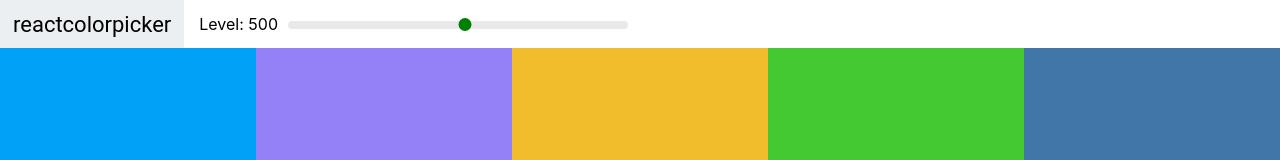
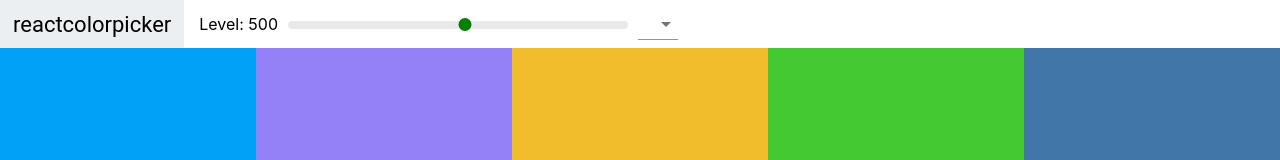
Before and after one commit to JasonDollar/color-picker-project, a React (Create React App) app: page / in a window 1280 px wide. Shown: the top 160 px of the page. Built offline with nearby package versions, Linux system fonts and the light colour scheme.

Commit message:
added material ui and working select

```diff
--- a/package.json
+++ b/package.json
@@ -3,6 +3,7 @@
   "version": "0.1.0",
   "private": true,
   "dependencies": {
+    "@material-ui/core": "^4.0.0",
     "chroma-js": "^2.0.3",
     "prop-types": "^15.7.2",
     "rc-slider": "^8.6.11",
--- a/src/colorHelpers.js
+++ b/src/colorHelpers.js
@@ -21,7 +21,7 @@ const generatePalette = starterPalette => {
         id: color.name.toLowerCase().replace(/ /g, '-'),
         hex: scale[i],
         rgb: chroma(scale[i]).css(),
-        rgba: chroma(scale[i]).css().replace('rgb', 'rgba').replace('', ',1.0'),
+        rgba: chroma(scale[i]).css().replace('rgb', 'rgba').replace(')', ',1.0)'),
       })
     }
   }
--- a/src/components/ColorBox.js
+++ b/src/components/ColorBox.js
@@ -1,6 +1,4 @@
 import React, { useState, useEffect } from 'react'
-
-import styled from 'styled-components'
 
 import { CopyToClipboard } from 'react-copy-to-clipboard'
 import PropTypes from 'prop-types'
@@ -12,17 +10,15 @@ const ColorBox = ({ background, name }) => {
   const [copied, setCopied] = useState(false)
 
   const changeCopyState = () => {
-    console.log(copied)
     setCopied(true)
-    console.log(copied)
   }
 
   useEffect(() => {
-    console.log(copied)
     if (copied === true) {
       setTimeout(() => setCopied(false), 1500)
     }
   }, [copied])
+
   return (
     <CopyToClipboard text={background} onCopy={changeCopyState}>
     <div className="ColorBox" style={{ background }}>
--- a/src/components/Navbar.js
+++ b/src/components/Navbar.js
@@ -1,6 +1,7 @@
-import React from 'react'
+import React, { useState } from 'react'
 import PropTypes from 'prop-types'
-
+import Select from '@material-ui/core/Select'
+import MenuItem from '@material-ui/core/MenuItem'
 import styled from 'styled-components'
 import Slider from 'rc-slider'
 import 'rc-slider/assets/index.css'
@@ -53,7 +54,9 @@ const SliderContainer = styled.div`
 
 `
 
-const Navbar = ({ level, changeSliderLevel }) => {
+const Navbar = ({
+  level, changeSliderLevel, handleSelectChange, format,
+}) => {
   return (
     <Header>
       <div className="logo">
@@ -71,7 +74,13 @@ const Navbar = ({ level, changeSliderLevel }) => {
         />
         </SliderContainer>
       </div>
-
+      <div value={format} className="select-container">
+        <Select onChange={handleSelectChange}>
+          <MenuItem value="hex">HEX - #ffffff</MenuItem>
+          <MenuItem value="rgb">RGB - rgb(255, 255, 255) </MenuItem>
+          <MenuItem value="rgba">RGBA - rgb(255, 255, 255, 1.0) </MenuItem>
+        </Select>
+      </div>
     </Header>
   )
 }
@@ -81,4 +90,6 @@ export default Navbar
 Navbar.propTypes = {
   level: PropTypes.number.isRequired,
   changeSliderLevel: PropTypes.func.isRequired,
+  handleSelectChange: PropTypes.func.isRequired,
+  format: PropTypes.string.isRequired,
 }
--- a/src/components/Palette.js
+++ b/src/components/Palette.js
@@ -14,17 +14,20 @@ const PaletteDiv = styled.div`
 
 
 const Palette = ({ palette }) => {
+  console.log(palette)
   const [level, setLevel] = useState(500)
+  const [format, setFormat] = useState('hex')
 
   const changeSliderLevel = newLevel => {
     setLevel(newLevel)
   }
+
   return (
     <PaletteDiv className="Palette">
-      <Navbar changeSliderLevel={changeSliderLevel} level={level} />
+      <Navbar changeSliderLevel={changeSliderLevel} level={level} handleSelectChange={e => setFormat(e.target.value)} format={format} />
       <div className="Palette-colors">
         {palette.colors[level].map(item => (
-          <ColorBox key={item.color} background={item.hex} name={item.name} />
+          <ColorBox key={item.name + 'key'} background={item[format]} name={item.name} />
         ))}
       </div>
     </PaletteDiv>
@@ -38,9 +41,12 @@ Palette.propTypes = {
     paletteName: PropTypes.string,
     id: PropTypes.string,
     emoji: PropTypes.string,
-    colors: PropTypes.arrayOf(PropTypes.shape({
+    colors: PropTypes.objectOf(PropTypes.arrayOf(PropTypes.shape({
       name: PropTypes.string,
       color: PropTypes.string,
-    })),
+      hex: PropTypes.string,
+      rgb: PropTypes.string,
+      rgba: PropTypes.string,
+    }))),
   }).isRequired,
 }
```
Also changed, not shown: 1 other file (tests, documents, lock files or other folders).
